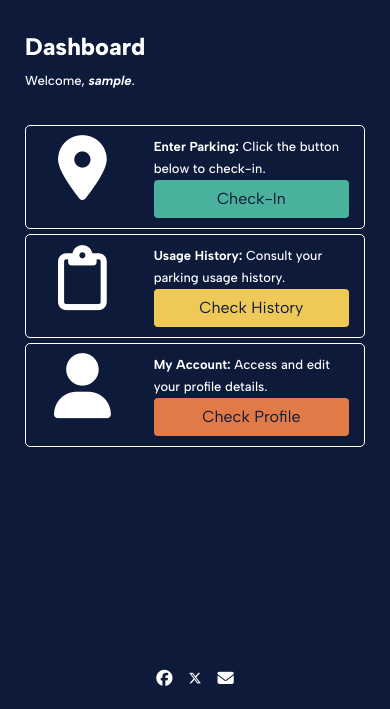
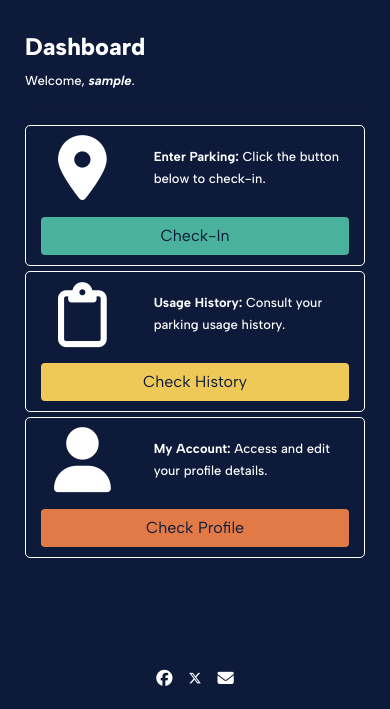
Before and after one commit to PhilMele/M4Project, a Django app: page / in a window 390 px wide. Shown: the part 86-795 px from the top of the page. Run offline with Django 5.2, Linux system fonts and the light colour scheme; a user stored in the database is signed in; tables that the repository leaves empty hold one stand-in row (values such as "Sample post"); some libraries are stand-ins or nearby versions.

Commit message:
Edit user and parking manager layouts to create 3rd column when screen size > 768px for responsivness

```diff
--- a/parking_management/templates/dashboard/parking_manager_dashboard.html
+++ b/parking_management/templates/dashboard/parking_manager_dashboard.html
@@ -37,7 +37,7 @@
 
     {% empty %}
 
-        <div class="table-row-div">
+        <div class="table-row-div center">
             <p>You have no parking, in your portfolio.</p>
             <p>You can add your first parking by clicking the button in the above section.</p>
         </div>
--- a/templates/allauth/base.html
+++ b/templates/allauth/base.html
@@ -78,18 +78,21 @@
                             </a>
                         </li>
                         <li class="nav-item">
+                            {% if request.user.userprofile.user_type == 2 %}
+                            <a class="nav-link" href="{% url 'create-parking' %}">
+                                <i class="fa-solid fa-square-parking icon-colour-bg"></i> Create Parking
+                            </a>
+                            {% else %}
                             <a class="nav-link" href="{% url 'history' %}">
                                 <i class="fa-regular fa-clipboard icon-colour-bg"></i> History
                             </a>
+                            {% endif %}
                         </li>
                         <li class="nav-item dropdown">
                             <a class="nav-link dropdown-toggle" href="#" id="navbarDropdown" role="button" data-toggle="dropdown" aria-haspopup="true" aria-expanded="false">
                                 <i class="fa-solid fa-clipboard icon-colour-bg"></i> Account
                             </a>
                             <div class="dropdown-menu dropdown-menu-right" aria-labelledby="navbarDropdown">
-                                {% if request.user.userprofile.user_type == 2 %}
-                                    <a class="dropdown-item" href="{% url 'parking-manager-dashboard' %}">Parking Manager</a>
-                                {% endif %}
                                 <a class="dropdown-item" href="{% url 'user-account' %}">
                                     <i class="fa-solid fa-user icon-colour-bg"></i> My Profile
                                 </a>
--- a/user_management/templates/home/_check_in_out/check_in_block.html
+++ b/user_management/templates/home/_check_in_out/check_in_block.html
@@ -1,4 +1,4 @@
-<div class="container">
+<!-- <div class="container">
     <div class="row">
         <div class="col-4 text-center d-flex align-items-center justify-content-center">
             <i class="fa-solid fa-location-dot icon-colour-bg full-size-icon fa-5x"></i>
@@ -24,4 +24,34 @@
             </div>
         </div>
     </div>
+</div> -->
+<div class="container">
+    <div class="row align-items-center">
+        <!-- First Column: Icon -->
+        <div class="col-4 text-center d-flex align-items-center justify-content-center">
+            <i class="fa-solid fa-location-dot icon-colour-bg full-size-icon fa-5x"></i>
+        </div>
+        <!-- Second Column: Text -->
+        <div class="col-8 col-md-4">
+            <div class="container">
+                <div class="row">
+                    <span>
+                        <b>Enter Parking:</b>
+                        Click the button below to check-in.
+                    </span>
+                </div>
+            </div>
+        </div>
+        <!-- Third Column: Form -->
+        <div class="col-12 col-md-4 mt-3 mt-md-0">
+            <form action="{% url 'get_parking_location' %}" class="w-100" method="POST">
+                {% csrf_token %}
+                <input type="hidden" id="userLatitude" name="latitude" value="">
+                <input type="hidden" id="userLongitude" name="longitude" value="">
+                <button type="submit" class="btn button-1 w-100" onclick="getLocation()">
+                    <span>Check-In</span>
+                </button>
+            </form>
+        </div>
+    </div>
 </div>
--- a/user_management/templates/home/account_details/account_block.html
+++ b/user_management/templates/home/account_details/account_block.html
@@ -1,4 +1,4 @@
-
+<!--
 <div class="row padding-bottom w-100 table-row">
     <div class="container">
         <div class="row">
@@ -21,4 +21,30 @@
             </div>
         </div>
     </div>
+</div> -->
+<div class="row padding-bottom w-100 table-row">
+    <div class="container">
+        <div class="row align-items-center">
+            <!-- First Column -->
+            <div class="col-4 text-center d-flex align-items-center justify-content-center">
+                <i class="fa-solid fa-user icon-colour-bg full-size-icon fa-5x"></i>
+            </div>
+            <!-- Second Column -->
+            <div class="col-8 col-md-4">
+                <div class="container">
+                    <div class="row">
+                        <span>
+                            <b>My Account:</b> Access and edit your profile details.
+                        </span>
+                    </div>
+                </div>
+            </div>
+            <!-- Third Column (Button) -->
+            <div class="col-12 col-md-4 mt-3 mt-md-0">
+                <a class="btn button-4 w-100" href="{% url 'user-account' %}">
+                    Check Profile
+                </a>
+            </div>
+        </div>
+    </div>
 </div>
--- a/user_management/templates/home/history/history_block.html
+++ b/user_management/templates/home/history/history_block.html
@@ -1,4 +1,4 @@
-
+<!--
 <div class="row padding-bottom w-100 table-row">
     <div class="container">
         <div class="row">
@@ -22,4 +22,30 @@
             </div>
         </div>
     </div>
+</div> -->
+<div class="row padding-bottom w-100 table-row">
+    <div class="container">
+        <div class="row align-items-center">
+            <!-- First Column -->
+            <div class="col-4 text-center d-flex align-items-center justify-content-center">
+                <i class="fa-regular fa-clipboard icon-colour-bg full-size-icon fa-5x"></i>
+            </div>
+            <!-- Second Column -->
+            <div class="col-8 col-md-4">
+                <div class="container">
+                    <div class="row">
+                        <span><b>Usage History:</b> Consult your parking usage history.</span>
+                    </div>
+                </div>
+            </div>
+            <!-- Third Column (Button) -->
+            <div class="col-12 col-md-4 mt-3 mt-md-0">
+                <a class="btn button-2 w-100" href="{% url 'history' %}">
+                    <span>
+                        Check History
+                    </span>
+                </a>
+            </div>
+        </div>
+    </div>
 </div>
```
Also changed, not shown: parking_management/templates/dashboard/dashboard_blocks/create_parking_block.html (+25 -2 lines), user_management/templates/home/_check_in_out/check_out_block.html (+29 -1 lines), README.md.
